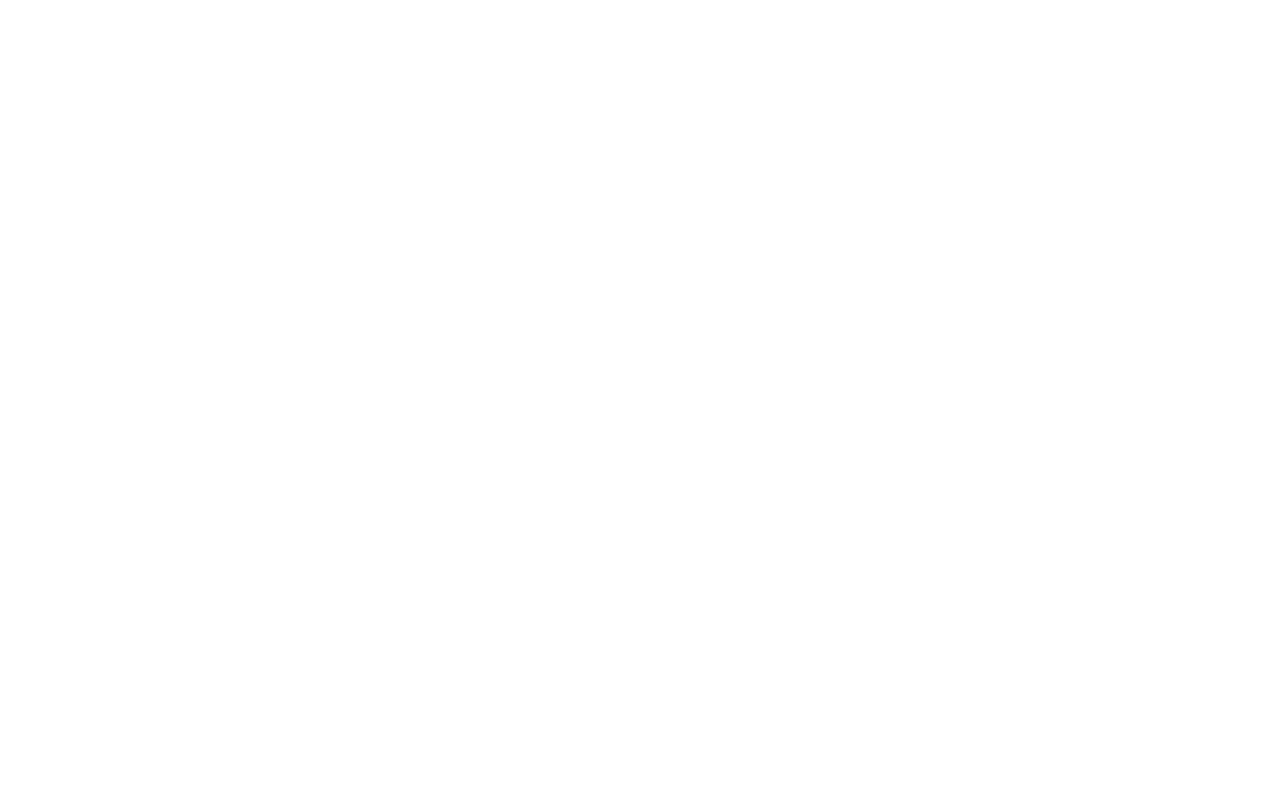
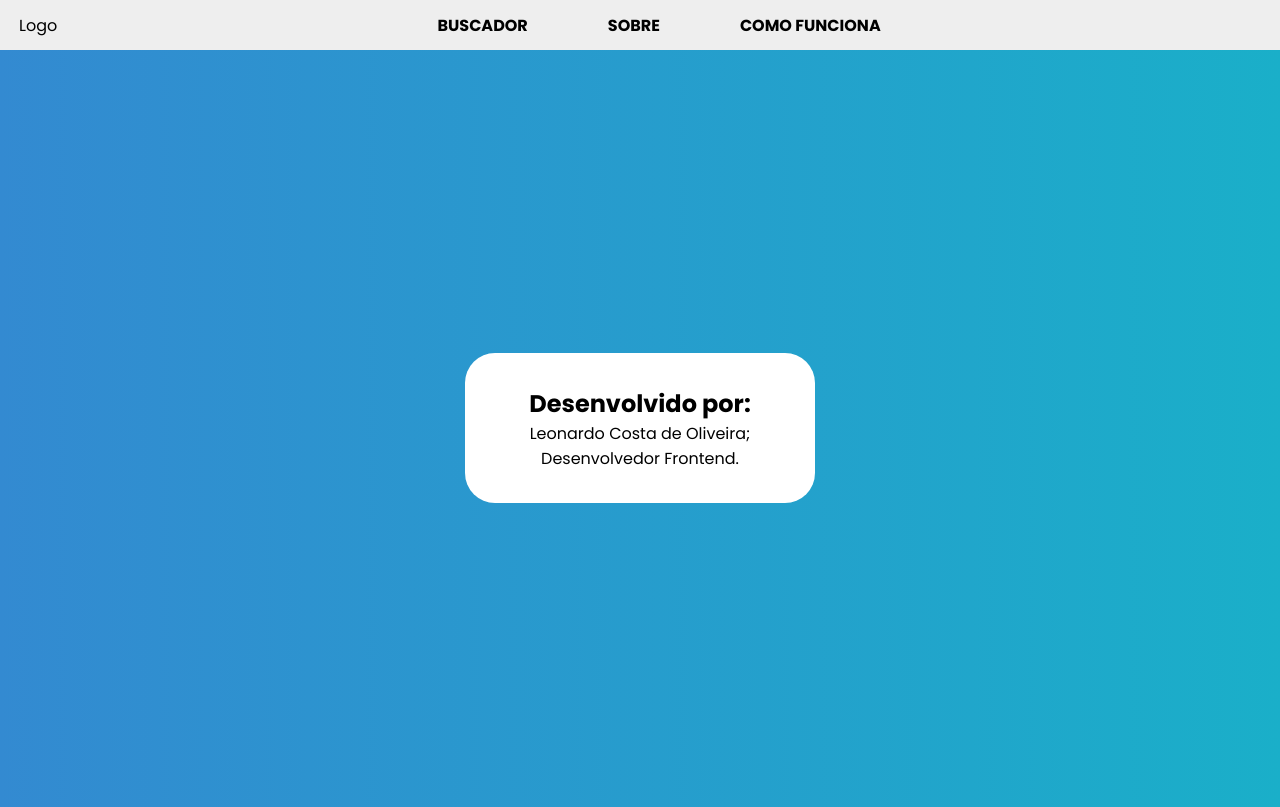
Before and after one commit to leuzaoo/BuscadorDeCEP-ReactJS, a React (Create React App) app: page /about in a window 1280 px wide. Before the commit this address had no page. Built offline with nearby package versions, Linux system fonts and the light colour scheme.

Commit message:
added route about

```diff
--- a/src/index.jsx
+++ b/src/index.jsx
@@ -3,6 +3,8 @@
 import { BrowserRouter as Router, Routes, Route } from "react-router-dom";
 import "./index.css";
 import App from "./App";
+
+import About from "./services/components/about/about";
 import Funcionality from "./services/components/funcionality/funcionality";
 
 const root = ReactDOM.createRoot(document.getElementById("root"));
@@ -11,6 +13,7 @@
     <Routes>
       <Route path="/" element={<App />} />
       <Route path="/funcionality" element={<Funcionality />} />
+      <Route path="/about" element={<About />} />
     </Routes>
   </Router>
 );
--- /dev/null
+++ b/src/services/components/about/about.css
@@ -0,0 +1,20 @@
+.about {
+  min-width: 350px;
+  min-height: 150px;
+  display: flex;
+  flex-direction: column;
+  justify-content: center;
+  align-items: center;
+  border-radius: 30px;
+  background-color: white;
+  animation: titleAnimation 1s;
+}
+
+@keyframes titleAnimation {
+  from {
+    transform: rotateX(90deg);
+  }
+  to {
+    transform: rotateX(0deg);
+  }
+}
--- /dev/null
+++ b/src/services/components/about/about.jsx
@@ -0,0 +1,23 @@
+import React from "react";
+import Header from "../header/header";
+import "./about.css";
+
+function About() {
+  return (
+    <>
+      <div>
+        <Header />
+      </div>
+
+      <div className="container">
+        <div className="about">
+          <h2>Desenvolvido por:</h2>
+          <p>Leonardo Costa de Oliveira;</p>
+          <p>Desenvolvedor Frontend.</p>
+        </div>
+      </div>
+    </>
+  );
+}
+
+export default About;
--- a/src/services/components/funcionality/funcionality.css
+++ b/src/services/components/funcionality/funcionality.css
@@ -13,6 +13,8 @@
 .title-name {
   text-transform: uppercase;
   margin-bottom: 15px;
+  width: 50%;
+  margin-left: 25%;
 }
 
 .country {
@@ -38,6 +40,5 @@
 @media screen and (max-width: 570px) {
   .card-box {
     min-width: 450px;
-
   }
 }
--- a/src/services/components/funcionality/funcionality.jsx
+++ b/src/services/components/funcionality/funcionality.jsx
@@ -11,7 +11,7 @@
 
       <div className="container">
         <div className="card-box">
-          <h2 className="title-name card">Para um bom funcionamento:</h2>
+          <h2 className="title-name">Para um bom funcionamento:</h2>
           <p>Insira somente números;</p>
           <p>Apenas endereços do <span className="country">Brasil</span>;</p>
           <p>Não coloque espaço entre os números.</p>
```
